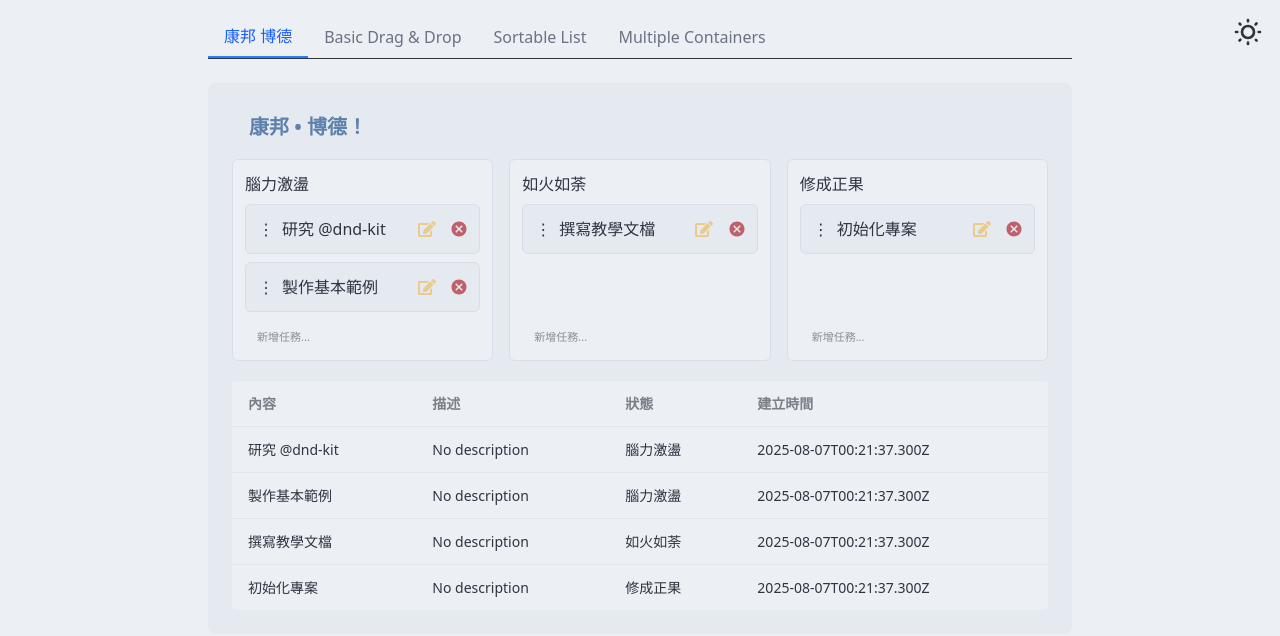
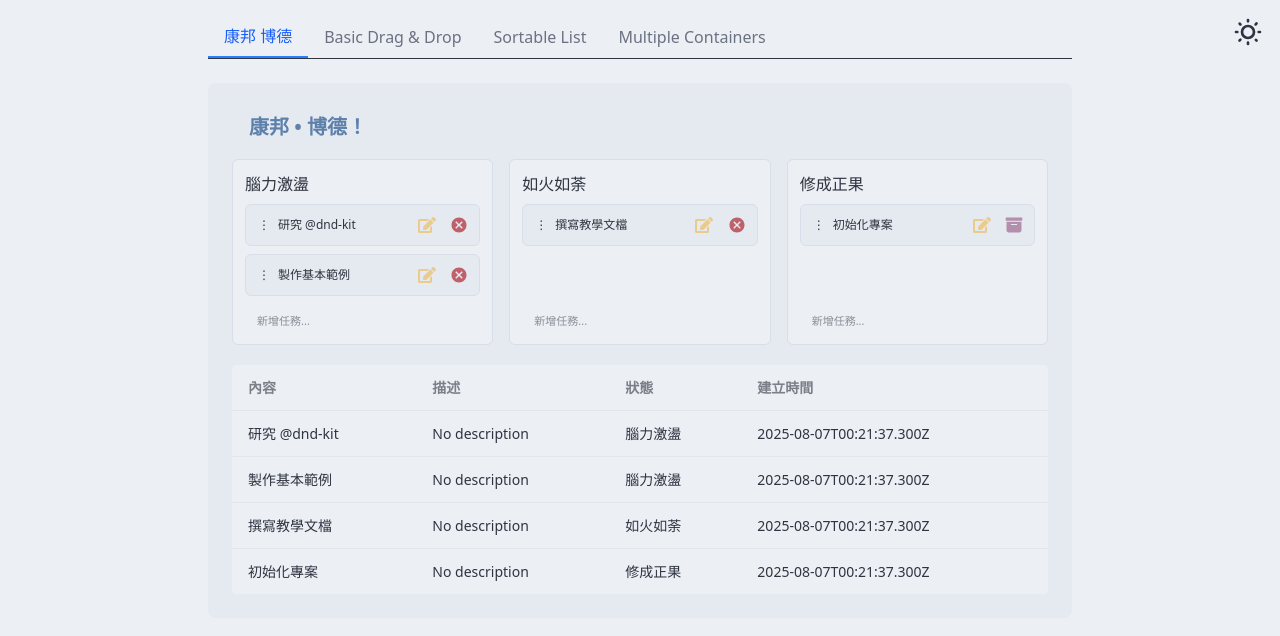
Before and after one commit to SE-Josh/kanban-board, a Next.js app: page / in a window 1280 px wide. Shown: the top 636 px of the page. Built offline with nearby package versions, Linux system fonts and the light colour scheme.

Commit message:
feat: 新增任務封存功能

```diff
--- a/components/NewKanban.tsx
+++ b/components/NewKanban.tsx
@@ -22,12 +22,27 @@ import { CSS } from "@dnd-kit/utilities";
 import { FaCheck } from "react-icons/fa";
 import { FaEdit } from "react-icons/fa";
 import { MdCancel } from "react-icons/md";
+import { FaBoxArchive } from "react-icons/fa6";
 
 import { Task, Status, defaultTasks, defaultStatuses } from "@/lib/types";
 import TaskList from "@/components/TaskList";
 
 // ===== Sortable 單一任務卡片 =====
-const SortableItem = ({ id, content, onDelete, onEdit }: { id: UniqueIdentifier; content: string; onDelete: (taskId: string) => void; onEdit: (taskId: string, newContent: string) => void }) => {
+const SortableItem = ({
+  id,
+  content,
+  statusId,
+  onDelete,
+  onEdit,
+  onArchive,
+}: {
+  id: UniqueIdentifier;
+  content: string;
+  statusId: string;
+  onDelete: (taskId: string) => void;
+  onEdit: (taskId: string, newContent: string) => void;
+  onArchive: (taskId: string) => void;
+}) => {
   const { attributes, listeners, setNodeRef, transform, transition, isDragging } = useSortable({ id });
 
   const [isEditing, setIsEditing] = useState(false);
@@ -49,6 +64,7 @@ const SortableItem = ({ id, content, onDelete, onEdit }: { id: UniqueIdentifier;
       className={`rounded-md border ${isDragging ? `border-2 border-dashed border-base-300 bg-base-200 text-neutral-content opacity-30` : `bg-base-200 border-base-300 hover:bg-base-100`}`}
     >
       <div className="flex items-center justify-between text-base-content">
+        {/* 文字區 */}
         {isEditing ? (
           <input
             className="input input-sm w-full flex-1 p-3 pe-0 my-2 ms-1 border-0 focus:outline-none"
@@ -58,12 +74,13 @@ const SortableItem = ({ id, content, onDelete, onEdit }: { id: UniqueIdentifier;
             autoFocus
           />
         ) : (
-          <div {...attributes} {...listeners} className="flex items-center gap-2 flex-1 p-3 pe-0 select-none cursor-grab touch-none">
+          <div {...attributes} {...listeners} className="flex items-center gap-2 flex-1 p-3 pe-0 select-none cursor-grab touch-none text-xs">
             <span>⋮</span>
             <span>{content}</span>
           </div>
         )}
 
+        {/* 按鈕區 */}
         <div className="flex items-center gap-[0.5px] me-1">
           {isEditing ? (
             <button
@@ -90,6 +107,19 @@ const SortableItem = ({ id, content, onDelete, onEdit }: { id: UniqueIdentifier;
               <FaEdit className="text-warning text-lg" />
             </button>
           )}
+          {statusId === "done" ? (
+            <button
+              className="btn btn-sm btn-circle btn-ghost"
+              onMouseDown={(e) => e.stopPropagation()}
+              onClick={(e) => {
+                e.stopPropagation();
+                onArchive(id as string);
+              }}
+              title="封存"
+            >
+              <FaBoxArchive className="text-info text-lg scale-95" />
+            </button>
+          ) : (
             <button
               className="btn btn-sm btn-circle btn-ghost"
               onMouseDown={(e) => e.stopPropagation()}
@@ -101,6 +131,7 @@ const SortableItem = ({ id, content, onDelete, onEdit }: { id: UniqueIdentifier;
             >
               <MdCancel className="text-error text-lg" />
             </button>
+          )}
         </div>
       </div>
     </li>
@@ -115,6 +146,7 @@ const DroppableContainer = ({
   onAddTask,
   onDeleteTask,
   onEditTask,
+  onArchiveTask,
 }: {
   id: string;
   title: string;
@@ -122,6 +154,7 @@ const DroppableContainer = ({
   onAddTask: (statusId: string, content: string) => void;
   onDeleteTask: (taskId: string) => void;
   onEditTask: (taskId: string, newContent: string) => void;
+  onArchiveTask: (taskId: string) => void;
 }) => {
   const { setNodeRef } = useDroppable({ id });
   const [newTask, setNewTask] = useState("");
@@ -139,7 +172,7 @@ const DroppableContainer = ({
         <SortableContext items={tasks.map((t) => t.id)} strategy={verticalListSortingStrategy}>
           <ul className="flex flex-col gap-2">
             {tasks.map((task) => (
-              <SortableItem key={task.id} id={task.id} content={task.content} onDelete={onDeleteTask} onEdit={onEditTask} />
+              <SortableItem key={task.id} id={task.id} content={task.content} statusId={task.statusId} onDelete={onDeleteTask} onEdit={onEditTask} onArchive={onArchiveTask} />
             ))}
           </ul>
         </SortableContext>
@@ -169,7 +202,7 @@ const DroppableContainer = ({
 // ===== 拖拉時的 Overlay =====
 const ItemOverlay = ({ children }: { children: React.ReactNode }) => {
   return (
-    <div className="cursor-grabbing rounded-md bg-base-100 text-base-content p-3 shadow-md">
+    <div className="cursor-grabbing rounded-md bg-base-100 text-base-content text-xs p-3 shadow-md">
       <div className="flex items-center gap-2">
         <span>⋮</span>
         <span>{children}</span>
@@ -271,6 +304,10 @@ export default function KanbanBoard() {
     setTasks((prev) => prev.map((t) => (t.id === taskId ? { ...t, content: newContent, updatedAt: new Date().toISOString() } : t)));
   };
 
+  const handleArchiveTask = (taskId: string) => {
+    setTasks((prev) => prev.map((t) => (t.id === taskId ? { ...t, statusId: "archived", updatedAt: new Date().toISOString() } : t)));
+  };
+
   const getTasksByStatus = (statusId: string) => tasks.filter((t) => t.statusId === statusId);
 
   return (
@@ -291,6 +328,7 @@ export default function KanbanBoard() {
                 onAddTask={handleAddTask} // 傳入新增功能
                 onDeleteTask={handleDeleteTask} // 傳入刪除功能
                 onEditTask={handleEditTask} // 傳入編輯功能
+                onArchiveTask={handleArchiveTask} // 傳入封存功能
               />
             );
           })}
```
Lines whose indentation alone changed are shown as unchanged.
